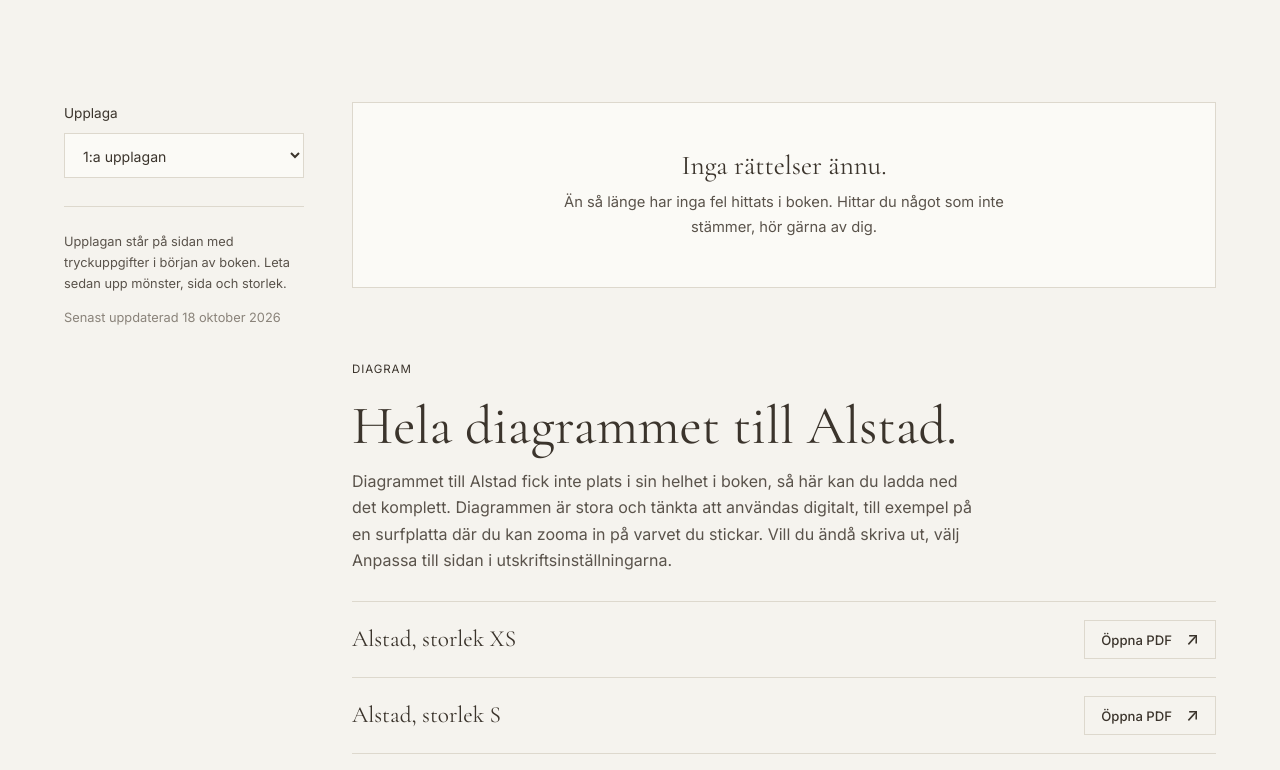
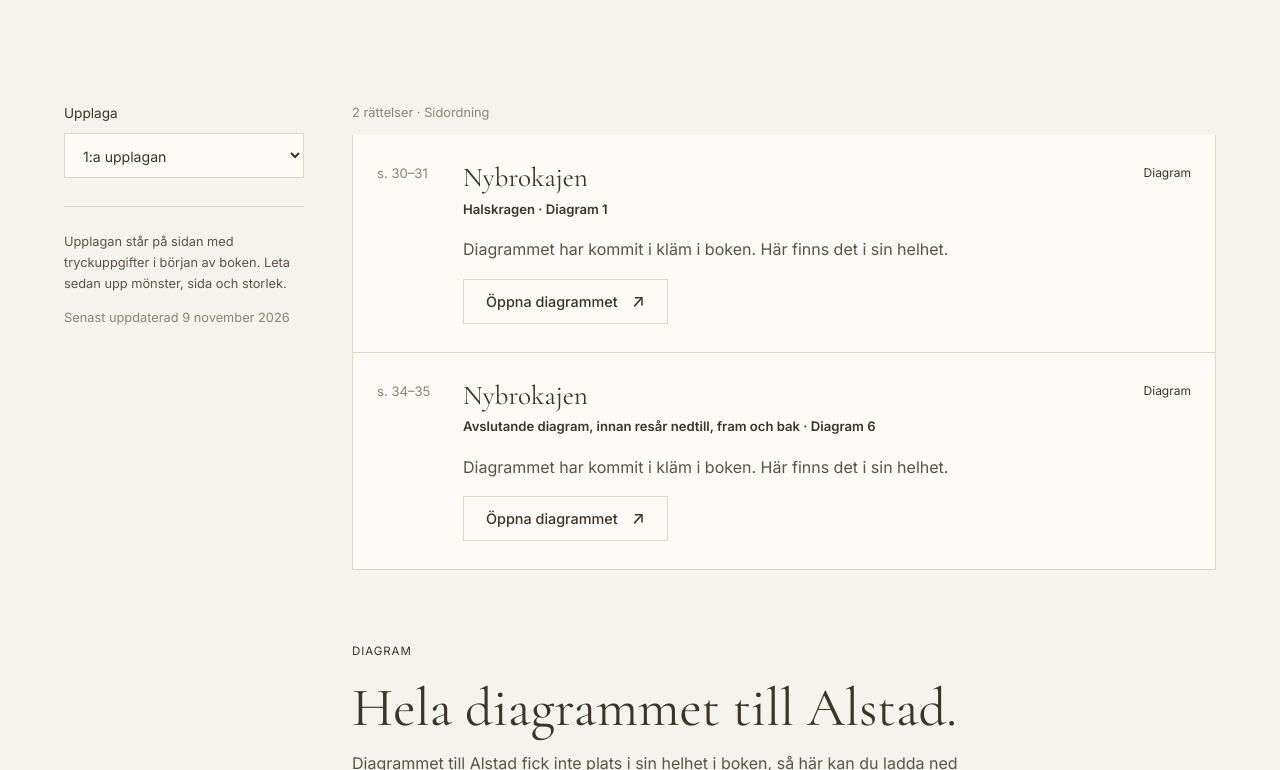
Before and after one commit to strandberg-anna/strandbergknits, a plain HTML site: page rattelser.html in a window 1280 px wide. Shown: the part 525-1295 px from the top of the page. Drawn offline with nearby package versions, Linux system fonts and the light colour scheme.

Commit message:
Add files via upload

```diff
--- a/rattelser.html
+++ b/rattelser.html
@@ -43,33 +43,32 @@
       <select id="upplaga"><option>1:a upplagan</option></select>
       <div class="help" style="margin-top:28px">
         <p>Upplagan står på sidan med tryckuppgifter i början av boken. Leta sedan upp mönster, sida och storlek.</p>
-        <p class="small">Senast uppdaterad 18 oktober 2026</p>
+        <p class="small">Senast uppdaterad 9 november 2026</p>
       </div>
     </aside>
 
     <div>
-      <!-- RÄTTELSER
-           Inga rättelser än. När du behöver lägga till en: ta bort rutan "notice" nedan
-           och kopiera in blocket i kommentaren längre ned, ett per rättelse. -->
-      <div class="notice">
-        <h3>Inga rättelser ännu.</h3>
-        <p>Än så länge har inga fel hittats i boken. Hittar du något som inte stämmer, hör gärna av dig.</p>
-      </div>
-      <!--
+      <p class="small" style="margin-bottom:12px">2 rättelser · Sidordning</p>
       <article class="err">
-        <div class="page">s. 42</div>
+        <div class="page">s. 30–31</div>
         <div>
-          <span class="type">Maskantal</span>
-          <h3>Mönstrets namn</h3>
-          <p class="where">Ok · Varv 12 · Storlek M</p>
-          <div class="compare">
-            <div class="was"><small>Står i boken</small>Sticka till 4 m återstår.</div>
-            <div class="is"><small>Ska vara</small>Sticka till 6 m återstår.</div>
-          </div>
-          <p class="small">Gäller bara storlek M, övriga storlekar stämmer. Rättad 1 november 2026.</p>
+          <span class="type">Diagram</span>
+          <h3>Nybrokajen</h3>
+          <p class="where">Halskragen · Diagram 1</p>
+          <p>Diagrammet har kommit i kläm i boken. Här finns det i sin helhet.</p>
+          <a class="btn" href="diagram/nybrokajen-diagram-1-halskragen.pdf" target="_blank" rel="noopener">Öppna diagrammet <span class="arrow">↗</span></a>
         </div>
       </article>
-      -->
+      <article class="err">
+        <div class="page">s. 34–35</div>
+        <div>
+          <span class="type">Diagram</span>
+          <h3>Nybrokajen</h3>
+          <p class="where">Avslutande diagram, innan resår nedtill, fram och bak · Diagram 6</p>
+          <p>Diagrammet har kommit i kläm i boken. Här finns det i sin helhet.</p>
+          <a class="btn" href="diagram/nybrokajen-diagram-6-avslutande.pdf" target="_blank" rel="noopener">Öppna diagrammet <span class="arrow">↗</span></a>
+        </div>
+      </article>
 
       <div style="margin-top:72px">
         <p class="label">Diagram</p>
--- a/style.css
+++ b/style.css
@@ -174,7 +174,7 @@ p { margin: 0 0 1em; }
 .notice h3 { margin-bottom: 10px; }
 .notice p { margin: 0 auto; max-width: 460px; font-size: .92rem; }
 .err { background: var(--paper); border: 1px solid var(--line); border-top: 0; padding: 28px 24px; display: grid; grid-template-columns: 70px 1fr; gap: 16px; }
-.err:first-child { border-top: 1px solid var(--line); }
+.err:first-of-type { border-top: 1px solid var(--line); }
 .err .page { font-size: .82rem; color: var(--muted); }
 .err .where { font-size: .82rem; font-weight: 600; color: var(--ink); margin: 6px 0 16px; }
 .err .type { float: right; font-size: .75rem; color: var(--ink); }
@@ -250,3 +250,4 @@ p { margin: 0 0 1em; }
   .hero-foot { flex-direction: column; }
   .newsletter .field { flex-direction: column; }
 }
+.err .btn { margin-top: 4px; padding: 10px 16px; font-size: .82rem; }
```
